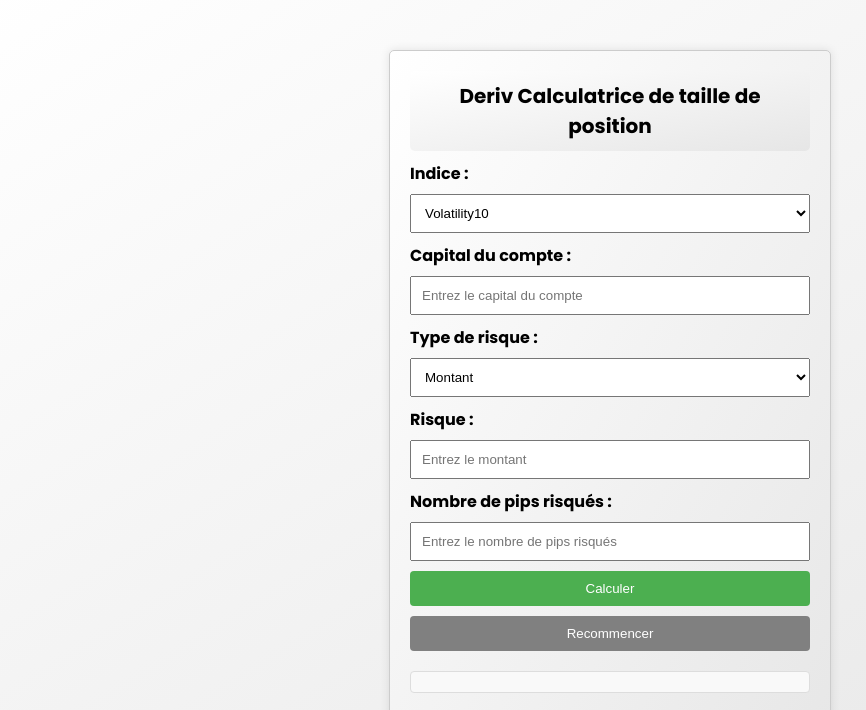
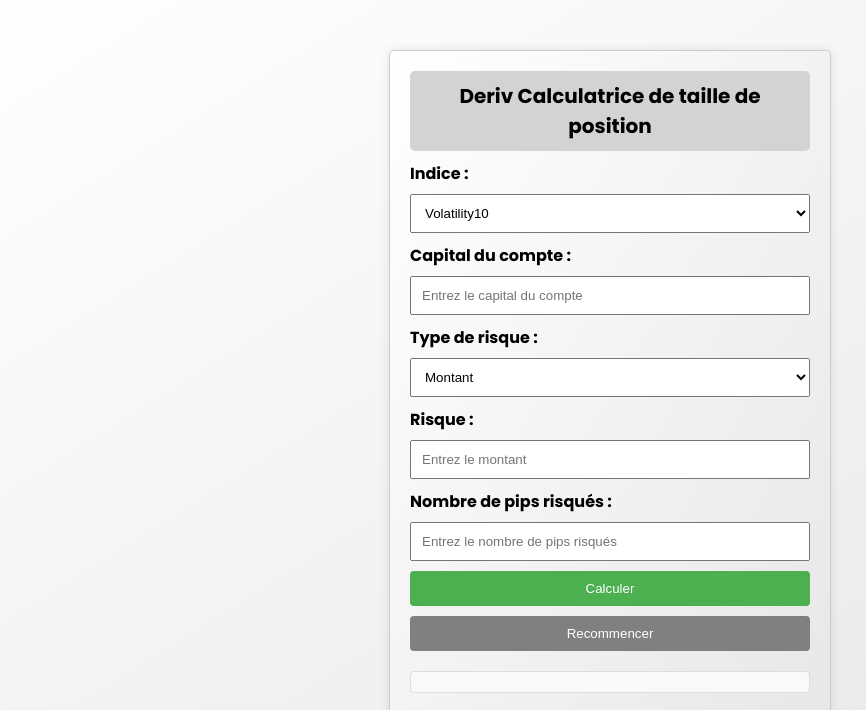
Before and after one commit to fabricefbo/derivcalulator.github.io, a plain HTML site: page index.html in a window 1280 px wide. Shown: the top 710 px of the page, without its empty margins (30-896 px from the left). Drawn offline with Linux system fonts and the light colour scheme.

Commit message:
Update index.html

```diff
--- a/index.html
+++ b/index.html
@@ -1,4 +1,4 @@
-<!DOCTYPE html>
+ <!DOCTYPE html>
 <html lang="fr">
 
 <head>
@@ -35,7 +35,8 @@
             margin-bottom: 10px;
             padding: 10px 20px;
             border-radius: 5px;
-            background: linear-gradient(to bottom right, #ffffff, #e6e6e6);
+            background-color: #d3d3d3; /* Couleur gris clair */
+            color: black; /* Ajuster la couleur du texte pour le contraste */
         }
 
         label {
```
